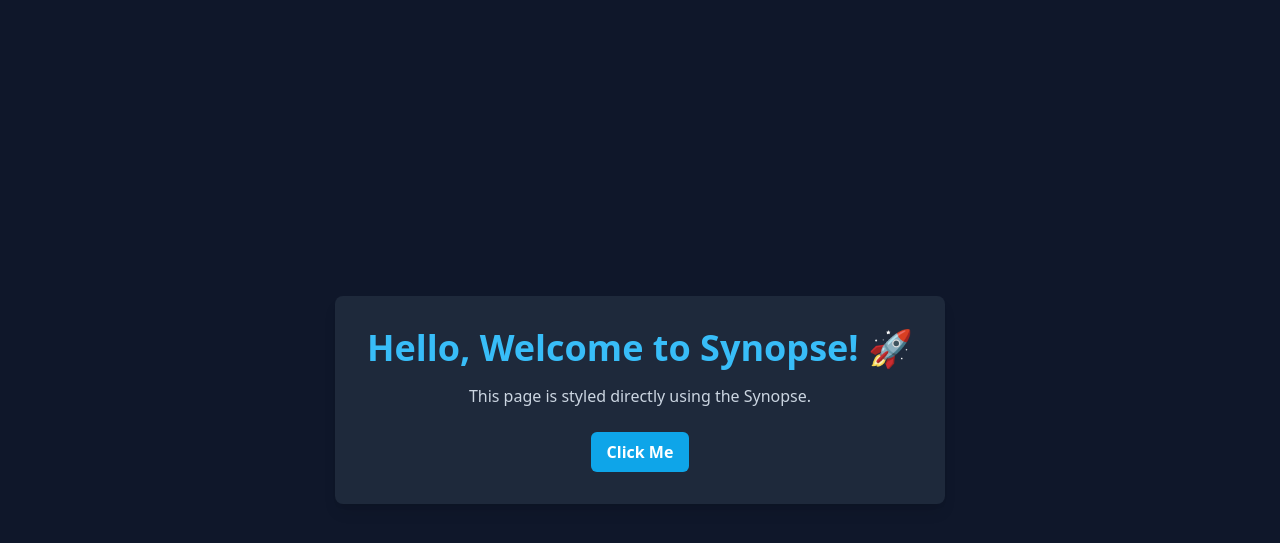
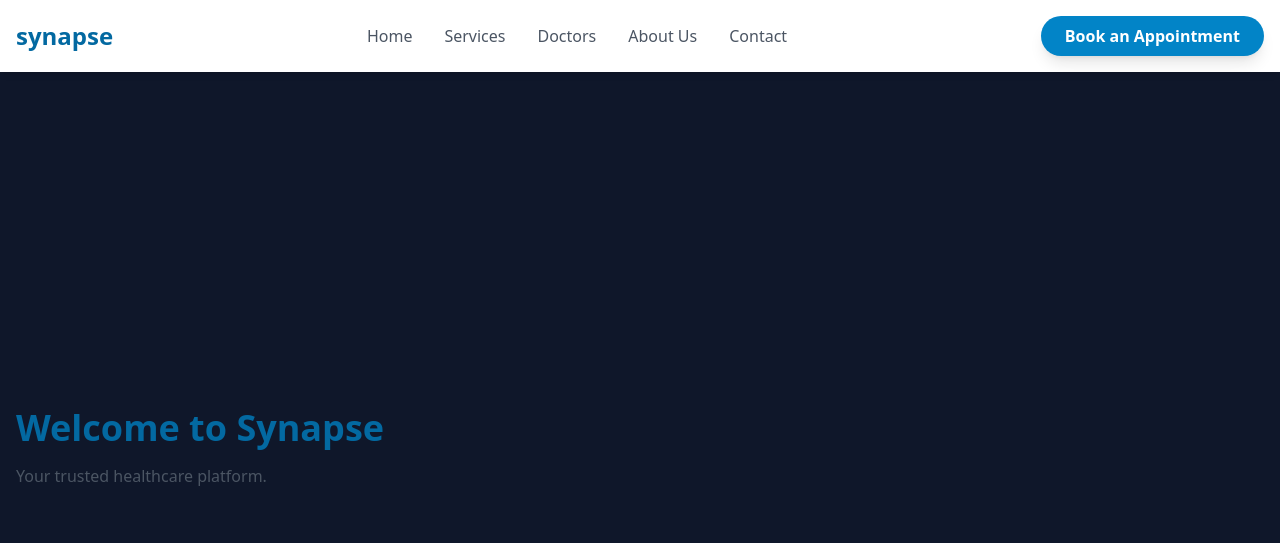
Before and after one commit to Alwin42/Project_100, a Flask app: page / in a window 1280 px wide. Shown: the top 543 px of the page. Run offline with Flask 3, Linux system fonts and the light colour scheme; some libraries are stand-ins or nearby versions.

Commit message:
landing page

```diff
--- a/Synapse/templates/base.html
+++ b/Synapse/templates/base.html
@@ -3,22 +3,84 @@
 <head>
     <meta charset="UTF-8">
     <meta name="viewport" content="width=device-width, initial-scale=1.0">
-    <title>Synopse</title>
+    <title>Synapse</title>
 
     <script src="https://cdn.tailwindcss.com"></script>
 
 </head>
 <body class="bg-slate-900 text-white flex items-center justify-center h-screen">
+<!DOCTYPE html>
+<html lang="en">
+<head>
+  <meta charset="UTF-8">
+  <meta name="viewport" content="width=device-width, initial-scale=1.0">
+  <title>Synapse</title>
+  <script src="https://cdn.tailwindcss.com"></script>
+</head>
+<body class="bg-slate-100 text-gray-800">
 
-    <div class="bg-slate-800 p-8 rounded-lg shadow-lg text-center">
-        <h1 class="text-4xl font-bold text-sky-400 mb-4">Hello, Welcome to Synopse! 🚀</h1>
-        <p class="text-slate-300">
-            This page is styled directly using the Synopse.
-        </p>
-        <button class="mt-6 px-4 py-2 bg-sky-500 hover:bg-sky-600 rounded-md font-semibold">
-            Click Me
+  <!-- Navbar -->
+  <nav class="bg-white shadow-md fixed top-0 left-0 w-full z-50">
+    <div class="container mx-auto px-4 py-4 flex justify-between items-center">
+
+      <!-- Logo -->
+      <a href="#" class="text-2xl font-bold text-sky-700">synapse</a>
+
+      <!-- Desktop Menu -->
+      <div class="hidden md:flex space-x-8">
+        <a href="#" class="text-gray-600 hover:text-sky-600 transition">Home</a>
+        <a href="#" class="text-gray-600 hover:text-sky-600 transition">Services</a>
+        <a href="#" class="text-gray-600 hover:text-sky-600 transition">Doctors</a>
+        <a href="#" class="text-gray-600 hover:text-sky-600 transition">About Us</a>
+        <a href="#" class="text-gray-600 hover:text-sky-600 transition">Contact</a>
+      </div>
+
+      <!-- Buttons -->
+      <div class="flex items-center space-x-4">
+        <a href="#" class="hidden md:block bg-sky-600 text-white px-6 py-2 rounded-full font-semibold hover:bg-sky-700 transition shadow-lg">
+          Book an Appointment
+        </a>
+
+        <!-- Mobile Hamburger -->
+        <button id="menu-btn" class="md:hidden text-gray-600 hover:text-sky-600 focus:outline-none">
+          <svg class="h-6 w-6" fill="none" stroke="currentColor" viewBox="0 0 24 24">
+            <path stroke-linecap="round" stroke-linejoin="round" stroke-width="2"
+              d="M4 6h16M4 12h16m-7 6h7"></path>
+          </svg>
         </button>
+      </div>
     </div>
+
+    <!-- Mobile Menu -->
+    <div id="mobile-menu" class="hidden md:hidden bg-white border-t border-gray-200">
+      <a href="#" class="block px-4 py-2 text-gray-600 hover:bg-sky-50 hover:text-sky-600">Home</a>
+      <a href="#" class="block px-4 py-2 text-gray-600 hover:bg-sky-50 hover:text-sky-600">Services</a>
+      <a href="#" class="block px-4 py-2 text-gray-600 hover:bg-sky-50 hover:text-sky-600">Doctors</a>
+      <a href="#" class="block px-4 py-2 text-gray-600 hover:bg-sky-50 hover:text-sky-600">About Us</a>
+      <a href="#" class="block px-4 py-2 text-gray-600 hover:bg-sky-50 hover:text-sky-600">Contact</a>
+      <a href="#" class="block px-4 py-2 text-white bg-sky-600 hover:bg-sky-700 rounded-md mx-4 my-2 text-center">
+        Book Appointment
+      </a>
+    </div>
+  </nav>
+
+  <!-- Page Content -->
+  <main class="pt-24 container mx-auto px-4">
+    <h1 class="text-4xl font-bold text-sky-700">Welcome to Synapse</h1>
+    <p class="mt-4 text-gray-600">Your trusted healthcare platform.</p>
+  </main>
+
+  <!-- Script for mobile toggle -->
+  <script>
+    const btn = document.getElementById('menu-btn');
+    const menu = document.getElementById('mobile-menu');
+    btn.addEventListener('click', () => {
+      menu.classList.toggle('hidden');
+    });
+  </script>
 
 </body>
 </html>
+
+</body>
+</html>
```
